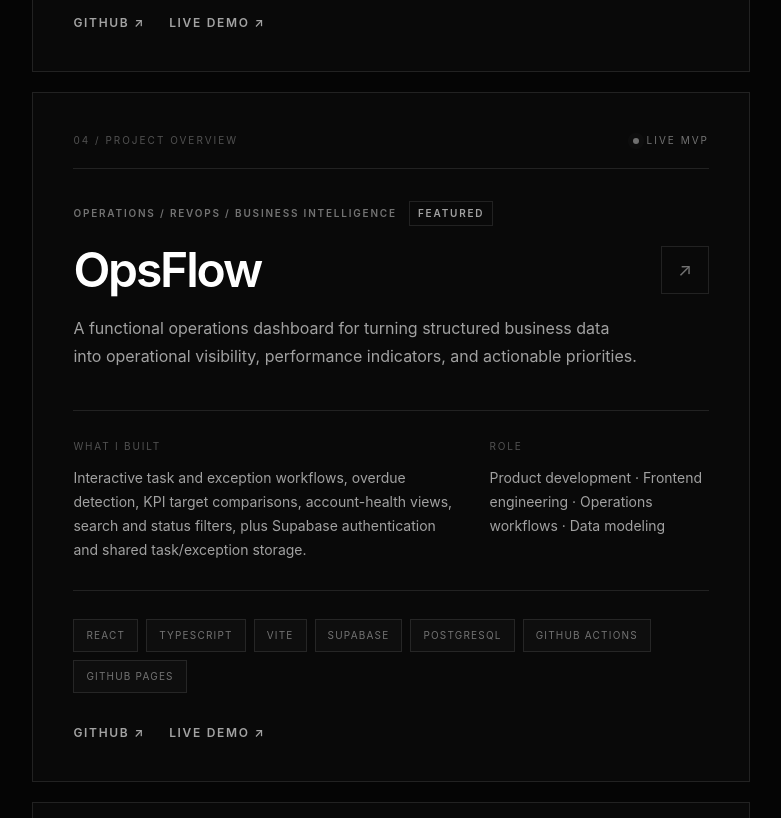
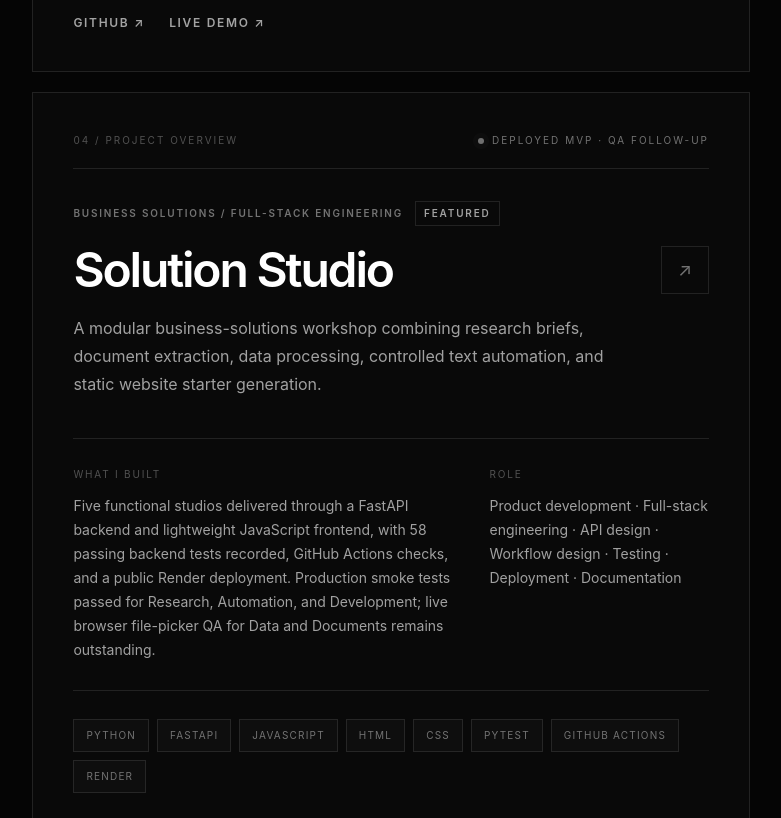
Before and after one commit to matteojose3112-bit/aster, a React (Vite) app in the folder portfolio/: page / in a window 1280 px wide. Shown: the part 5080-5898 px from the top of the page, without its empty margins (490-1271 px from the left). Built offline with nearby package versions, Linux system fonts and the light colour scheme.

Commit message:
feat: add Solution Studio to portfolio projects

```diff
--- a/portfolio/src/data/projects.ts
+++ b/portfolio/src/data/projects.ts
@@ -58,6 +58,21 @@ export const projects: Project[] = [
     demo: "https://matteojose3112-bit.github.io/agentforge/",
   },
   {
+    title: "Solution Studio",
+    category: "Business Solutions / Full-Stack Engineering",
+    description:
+      "A modular business-solutions workshop combining research briefs, document extraction, data processing, controlled text automation, and static website starter generation.",
+    outcome:
+      "Five functional studios delivered through a FastAPI backend and lightweight JavaScript frontend, with 58 passing backend tests recorded, GitHub Actions checks, and a public Render deployment. Production smoke tests passed for Research, Automation, and Development; live browser file-picker QA for Data and Documents remains outstanding.",
+    role: "Product development · Full-stack engineering · API design · Workflow design · Testing · Deployment · Documentation",
+    technologies: ["Python", "FastAPI", "JavaScript", "HTML", "CSS", "pytest", "GitHub Actions", "Render"],
+    status: "Deployed MVP · QA follow-up",
+    featured: true,
+    github: "https://github.com/matteojose3112-bit/solution-studio",
+    demo: "https://solution-studio-secb.onrender.com",
+    caseStudy: "https://github.com/matteojose3112-bit/aster/blob/master/docs/case-studies/solution-studio.md",
+  },
+  {
     title: "OpsFlow",
     category: "Operations / RevOps / Business Intelligence",
     description:
```
